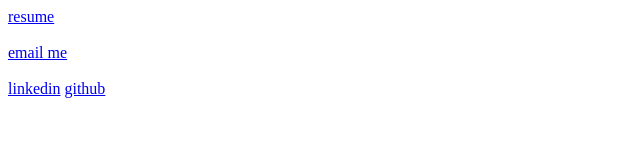
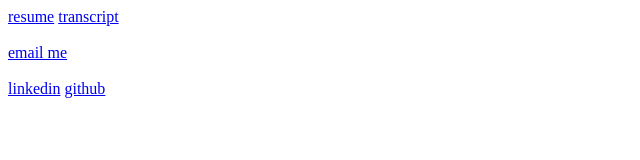
Before and after one commit to aaron25mt/aaron25mt.github.io, a plain HTML site: page index.html in a window 1280 px wide. Shown: the full height of the page, 0-640 px from the left. Drawn offline with Linux system fonts and the light colour scheme.

Commit message:
Add transcript

```diff
--- a/index.html
+++ b/index.html
@@ -7,6 +7,7 @@
     </head>
     <body>
         <a href="resume.pdf">resume</a>
+        <a href="transcript.pdf">transcript</a>
         <br /><br />
         <a href="mailto:aaron25mt@gmail.com">email me</a>
         <br /><br />
```
Also changed, not shown: 1 other file.
